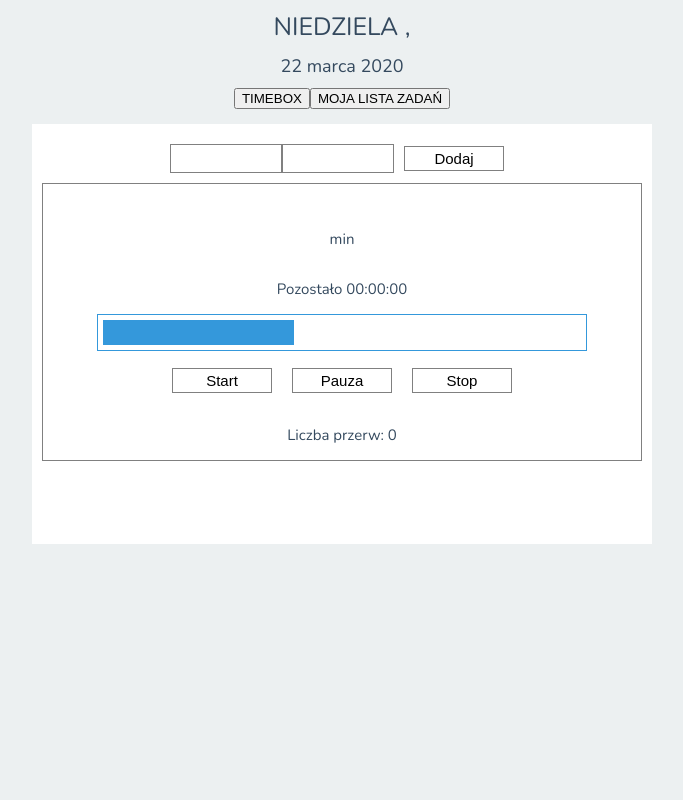
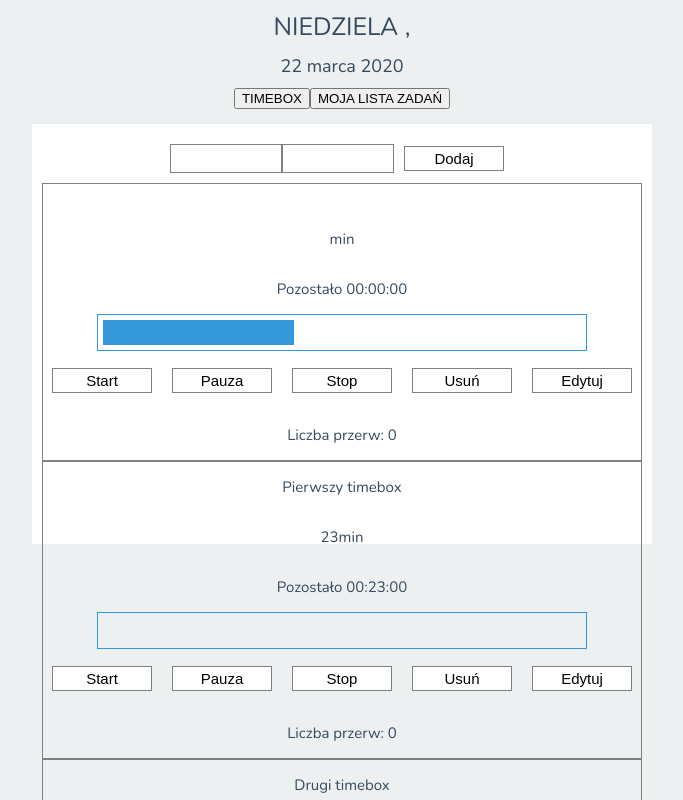
Before and after one commit to unpolaco/Personal-Organizer-App-, a React (Create React App) app: page / in a window 1280 px wide. Shown: the top 800 px of the page, without its empty margins (298-981 px from the left). Built offline with nearby package versions, Linux system fonts and the light colour scheme.

Commit message:
Create TimeboxList component

```diff
--- a/src/components/Timebox.js
+++ b/src/components/Timebox.js
@@ -59,7 +59,7 @@ export default class Timebox extends React.Component {
 
 	render() {
 		const { pausesCounter, elapsedTimeInSeconds } = this.state;
-		const { taskName, taskTimeInMinutes } = this.props;
+		const { taskName, taskTimeInMinutes, onDelete } = this.props;
 		const totalTimeInSeconds = taskTimeInMinutes * 60;
 		const timeLeftInSeconds = totalTimeInSeconds - elapsedTimeInSeconds;
 		const hoursLeft = Math.floor(timeLeftInSeconds / 3600);
@@ -82,6 +82,8 @@ export default class Timebox extends React.Component {
 					<Button onClick={this.handleStart}>Start</Button>
 					<Button onClick={this.handlePause}>Pauza</Button>
 					<Button onClick={this.handleStop}>Stop</Button>
+					<Button onClick={onDelete}>Usuń</Button>
+					<Button >Edytuj</Button>
 				</ButtonWrapper>
 				<p>Liczba przerw: {pausesCounter}</p>
 			</TimeboxWrapper>
--- a/src/components/TimeboxApp.js
+++ b/src/components/TimeboxApp.js
@@ -2,6 +2,7 @@ import React from 'react'
 import styled from 'styled-components'
 import Timebox from './Timebox'
 import TimeboxEditor from './TimeboxEditor'
+import TimeboxList from './TimeboxList'
 
 export default class TimeboxApp extends React.Component {
   state = {
@@ -35,6 +36,7 @@ export default class TimeboxApp extends React.Component {
           taskName={taskName}
           taskTimeInMinutes={taskTimeInMinutes}
         />
+        <TimeboxList/>
       </TimeboxWrapper>
     )
   }
--- /dev/null
+++ b/src/components/TimeboxList.js
@@ -0,0 +1,36 @@
+import React, { Component } from 'react'
+import Timebox from './Timebox'
+import uuid from 'uuid'
+
+
+export default class TimeboxList extends Component {
+  state = {
+    timeboxes: [
+      {id:0, taskName: "Pierwszy timebox", taskTimeInMinutes: "23"},
+      {id:1, taskName: "Drugi timebox", taskTimeInMinutes: "2"},
+      {id:2, taskName: "Trzeci timebox", taskTimeInMinutes: "12"},
+    ]
+  }
+  handleDelete = (indexToDelete) => {
+    this.setState(prevState => {
+      const timeboxes = prevState.timeboxes.filter((timebox, index) => index !== indexToDelete)
+      return { timeboxes }
+    })
+  }
+
+  render() {
+
+    return (
+      <>
+        {this.state.timeboxes.map((timebox, index) => (
+          <Timebox
+            key={timebox.id}
+            taskName={timebox.taskName}
+            taskTimeInMinutes={timebox.taskTimeInMinutes}
+            onDelete={() => this.handleDelete(index)}
+          />
+        ))}
+      </>
+    )
+  }
+}
```
